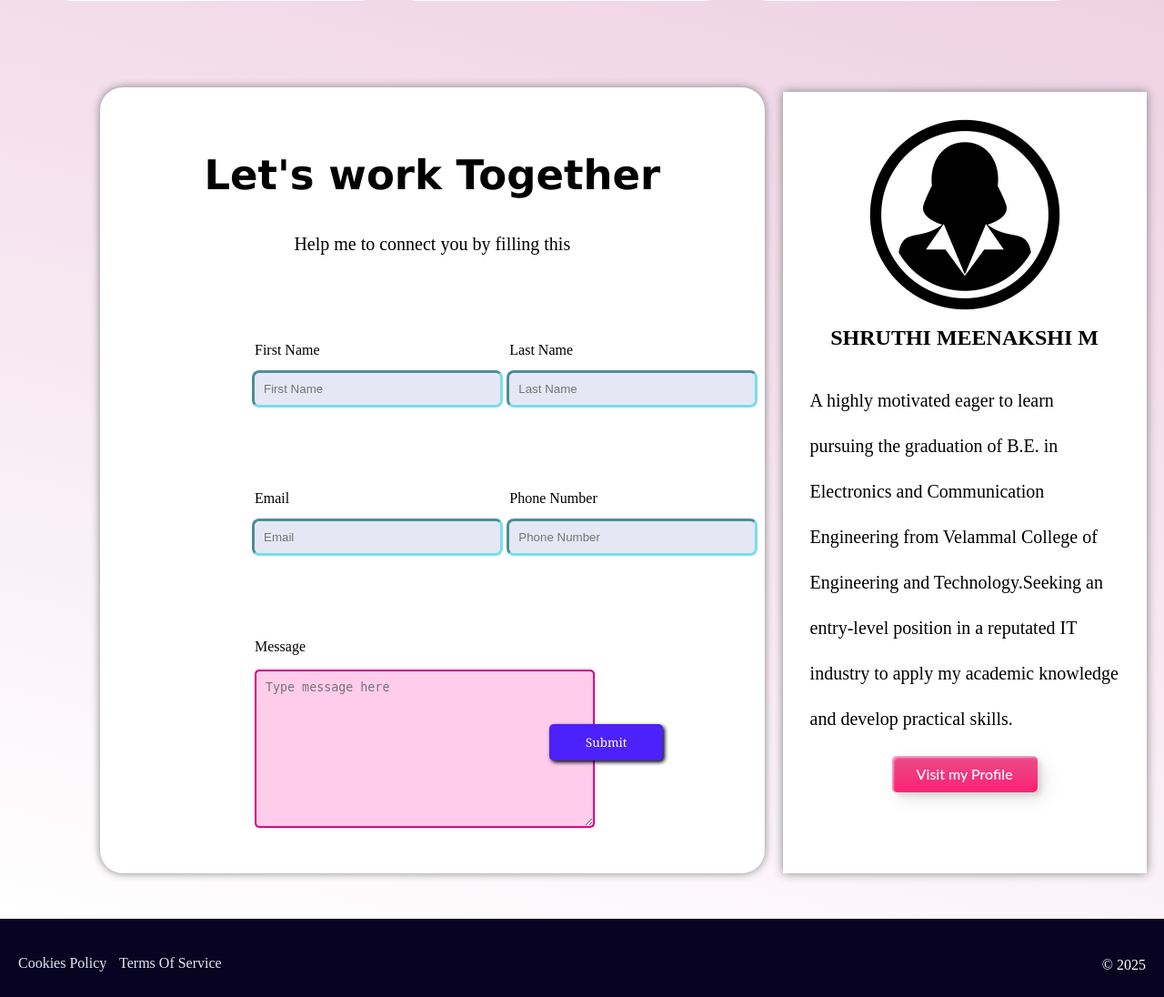
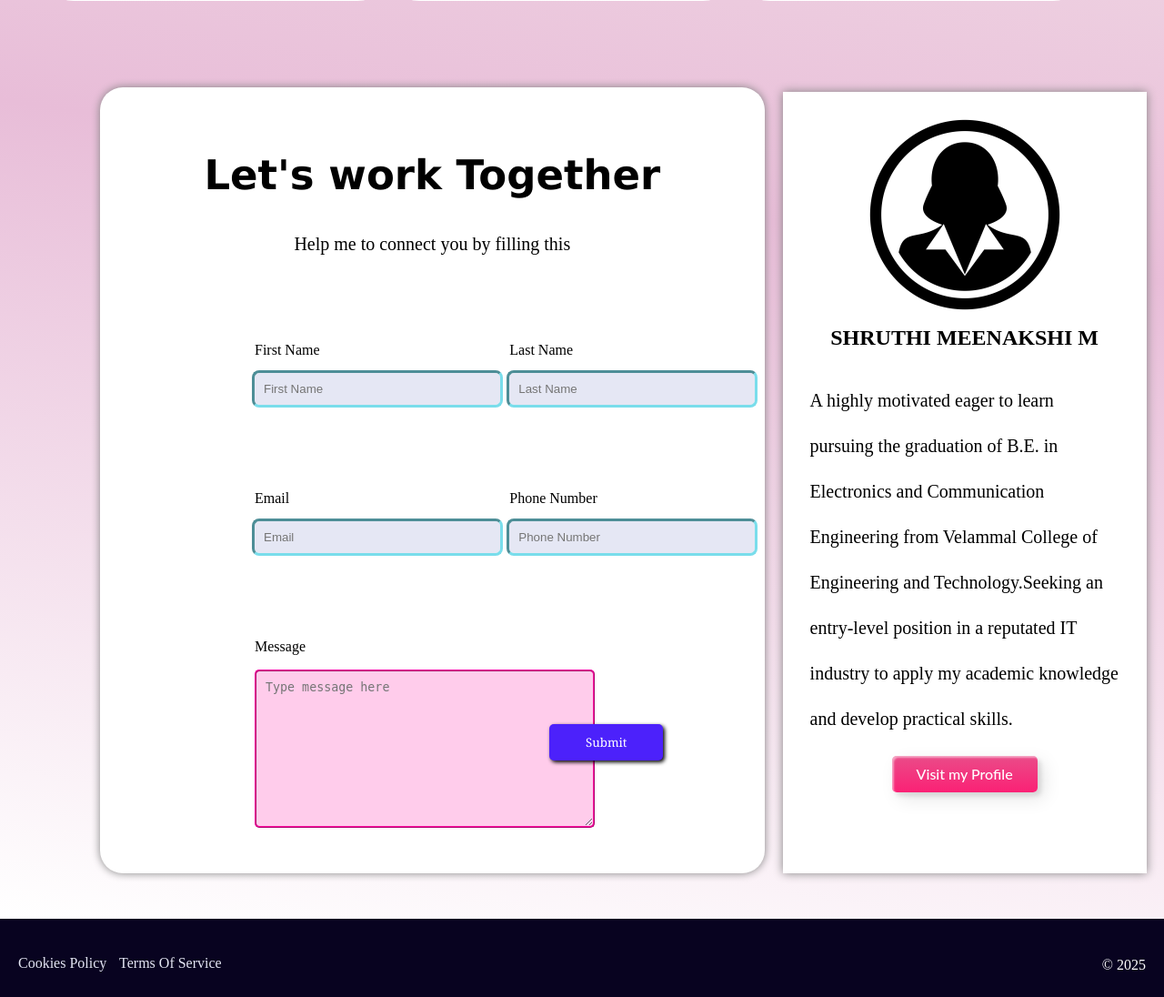
Before and after one commit to ShruthiMeenakshi/Shruthi_Meenakshi, a PHP site: page /home.html in a window 1280 px wide. Shown: the part 1279-2375 px from the top of the page at 91% size. Run offline with PHP 8.4, Linux system fonts and the light colour scheme; some libraries are stand-ins or nearby versions.

Commit message:
Update home.css

```diff
--- a/portfolio/Program/home.css
+++ b/portfolio/Program/home.css
@@ -344,7 +344,7 @@ li.nav-link a {
 }
 
 .work {
-  background-image: linear-gradient(15deg, #ffffff, #e8bdd8);
+  background-image: linear-gradient(9deg, #ffffff, #e8bdd8, #edd9d96b);
   margin-top: -20px;
   height: 100%;
   padding: 0 50px 50px 50px;
```
